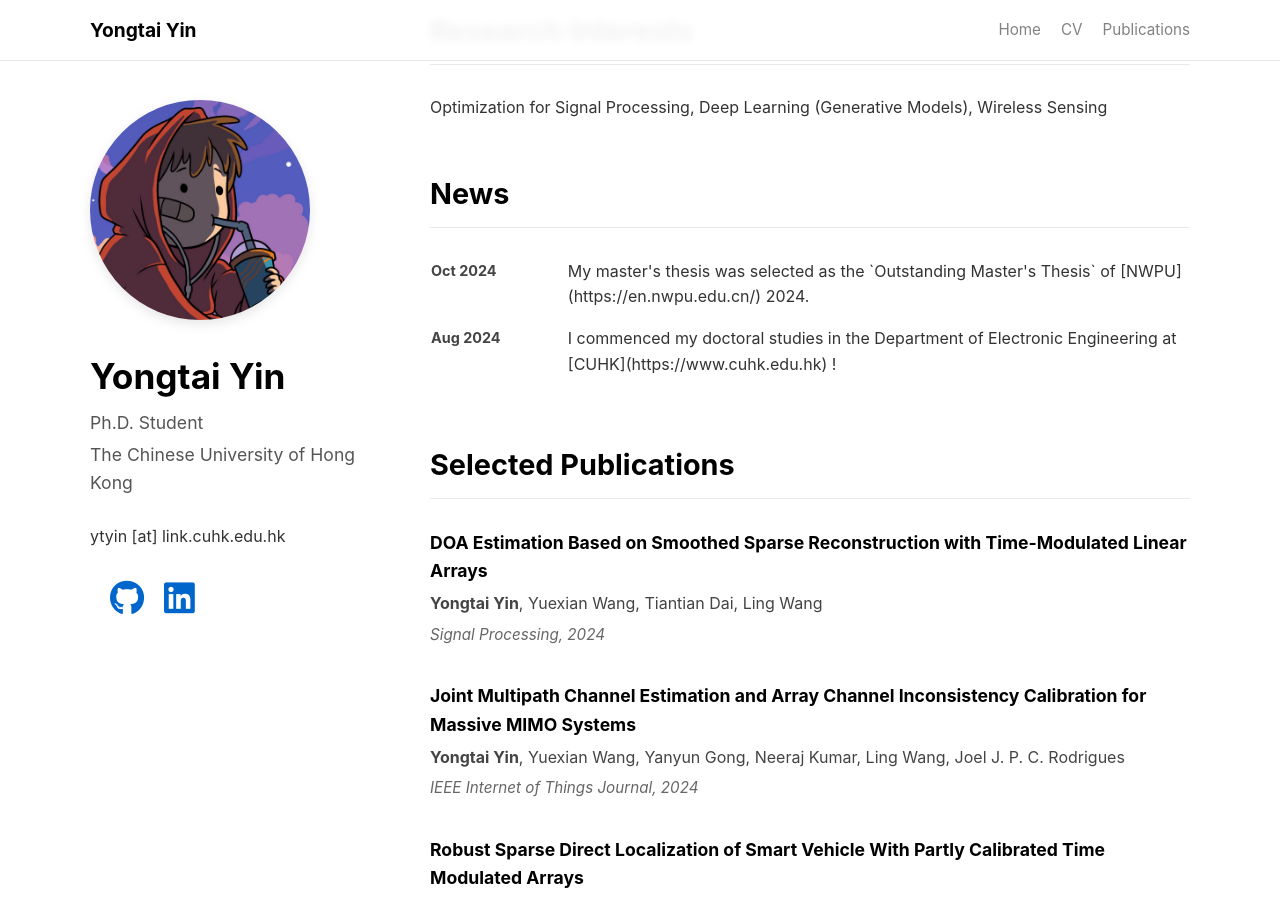
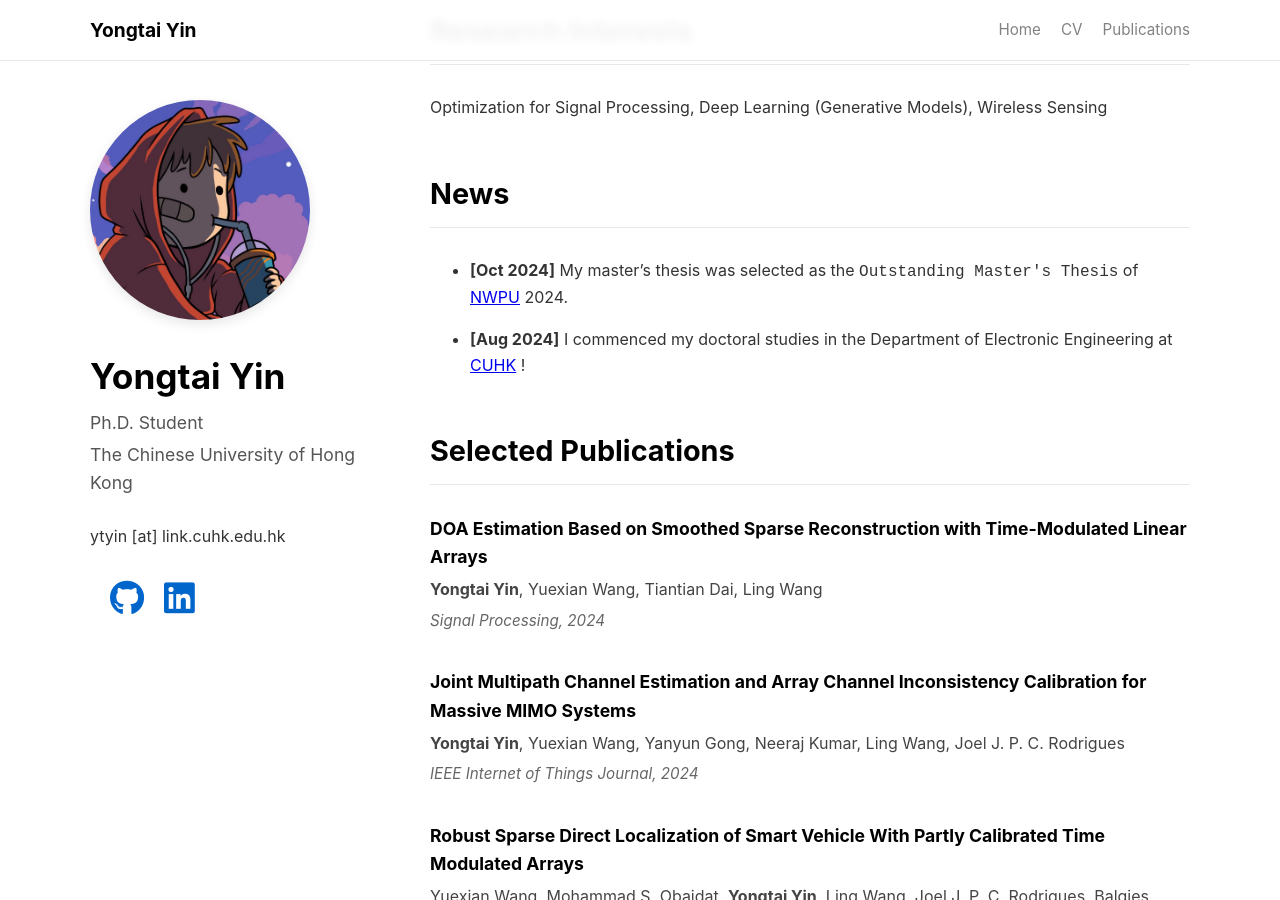
Before and after one commit to yongtai-yin/yongtai-yin.github.io, a Jekyll site: the page built from index.md, in a window 1280 px wide and 900 px high, scrolled down 374 px. Built offline with Jekyll 4.4.1, drawn with Linux system fonts in a browser that asks for light colours; a style sheet for code colours, icons or effects is not loaded.

Commit message:
Refactor news section in index.md to remove table format and enhance readability

```diff
--- a/index.md
+++ b/index.md
@@ -31,7 +31,11 @@ Optimization for Signal Processing, Deep Learning (Generative Models), Wireless
 
 ## News
 
-<table class="news-table">
+- **[Oct 2024]** My master's thesis was selected as the `Outstanding Master's Thesis` of [NWPU](https://en.nwpu.edu.cn/) 2024.
+
+- **[Aug 2024]** I commenced my doctoral studies in the Department of Electronic Engineering at [CUHK](https://www.cuhk.edu.hk) !
+
+<!-- <table class="news-table">
     <tr>
         <td class="news-date">Oct 2024</td>
         <td class="news-text">My master's thesis was selected as the `Outstanding Master's Thesis` of [NWPU](https://en.nwpu.edu.cn/) 2024.</td>
@@ -40,7 +44,7 @@ Optimization for Signal Processing, Deep Learning (Generative Models), Wireless
         <td class="news-date">Aug 2024</td>
         <td class="news-text">I commenced my doctoral studies in the Department of Electronic Engineering at [CUHK](https://www.cuhk.edu.hk) !</td>
     </tr>
-</table>
+</table> -->
 
 ## Selected Publications
 
```
